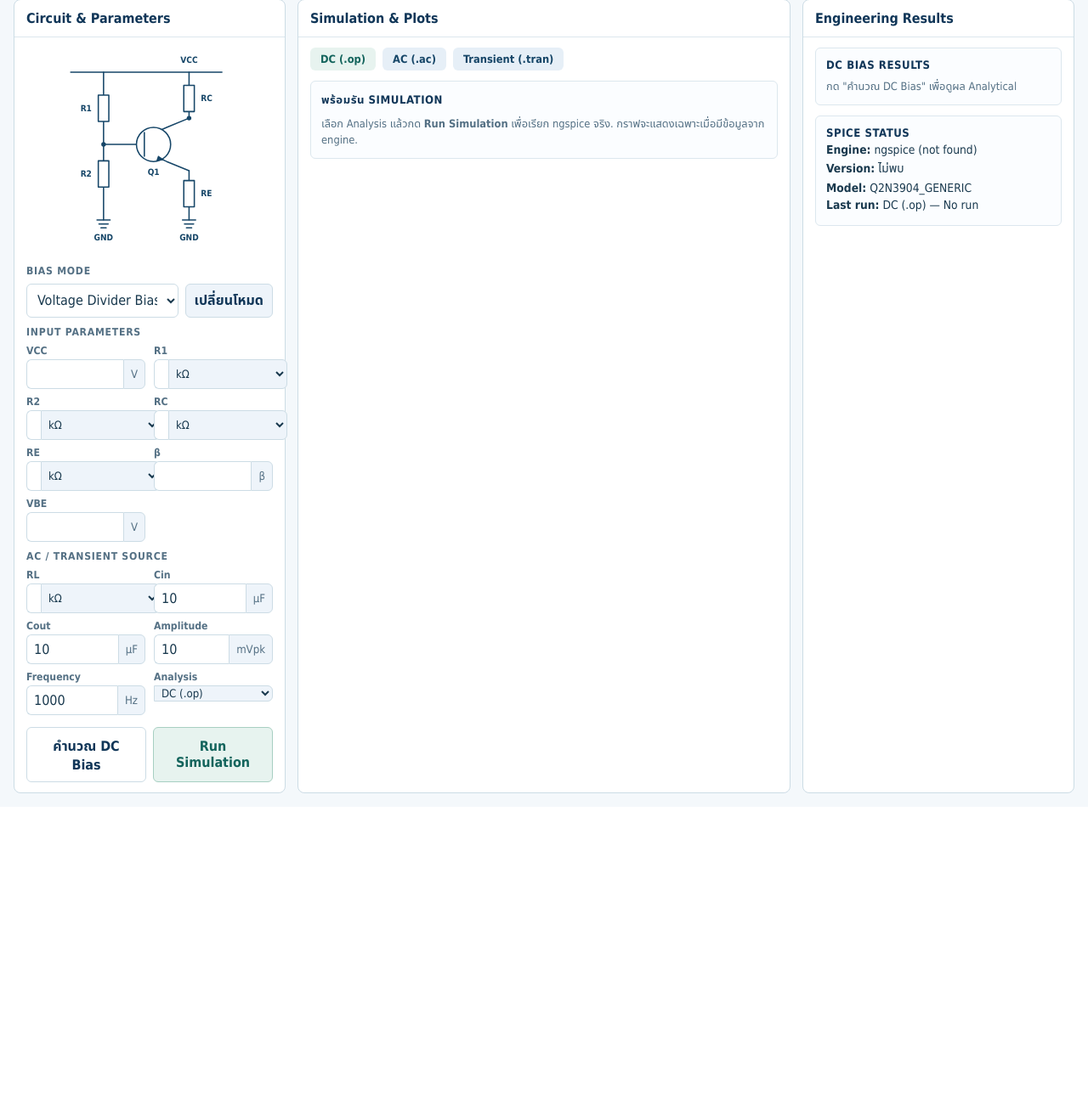
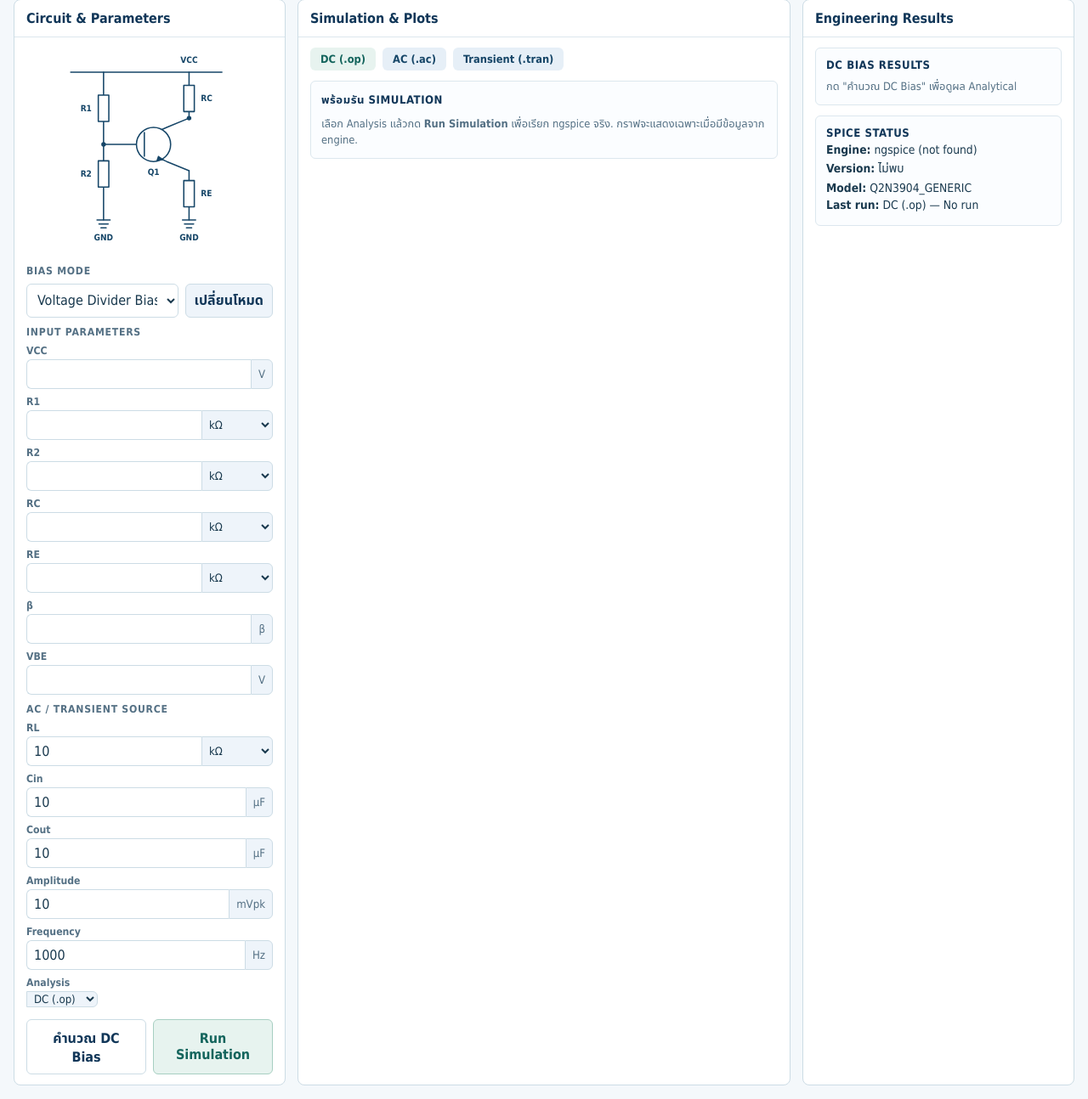
Before and after one commit to Nckktk/Gitlab, a Flask app: page / in a window 1280 px wide. Shown: the part 109-1403 px from the top of the page at 85% size. Before the commit the page ends 1043 px from the top, so only its background shows below. Run offline with Flask 3, Linux system fonts and the light colour scheme.

Commit message:
fix(ui): prevent input/unit overlap in compact parameter fields

```diff
--- a/bjt_bias/static/style.css
+++ b/bjt_bias/static/style.css
@@ -43,10 +43,11 @@ body { margin: 0; font-family: Tahoma, "Noto Sans Thai", "Leelawadee UI", system
 .mode-row select, .control input, .control select { width:100%; min-width:0; padding:7px 8px; border:1px solid var(--line); border-radius:6px; font:inherit; color:var(--text); background:#fff; }
 .mode-row select { flex:1; }
 .fields { display:grid; grid-template-columns: repeat(2, minmax(0,1fr)); gap:8px 10px; }
+.compact-fields { grid-template-columns: 1fr; }
 .compact-fields .field label { display:block; font-size:0.76rem; font-weight:700; color:var(--muted); margin-bottom:3px; }
-.control { display:flex; align-items:stretch; }
-.control input { flex:1 1 auto; border-radius:6px 0 0 6px; border-right:0; font-variant-numeric: tabular-nums; }
-.control .unit, .control select { flex:0 0 auto; display:flex; align-items:center; padding:0 8px; border:1px solid var(--line); border-radius:0 6px 6px 0; background:#eef4fa; color:var(--muted); font-size:0.82rem; }
+.control { display:flex; align-items:stretch; min-width:0; }
+.control input { flex:1 1 0; width:0; min-width:0; border-radius:6px 0 0 6px; border-right:0; font-variant-numeric: tabular-nums; }
+.control .unit, .control select { flex:0 0 auto; max-width:84px; display:flex; align-items:center; padding:0 8px; border:1px solid var(--line); border-radius:0 6px 6px 0; background:#eef4fa; color:var(--muted); font-size:0.82rem; }
 .control select { padding:0 4px; color:var(--text); }
 .control input:focus, .control select:focus, .mode-row select:focus { outline:2px solid #1d638b; outline-offset:1px; position:relative; z-index:1; }
 .action-row { display:grid; grid-template-columns: 1fr 1fr; gap:8px; padding:14px 14px 0; margin-top:auto; }
```
